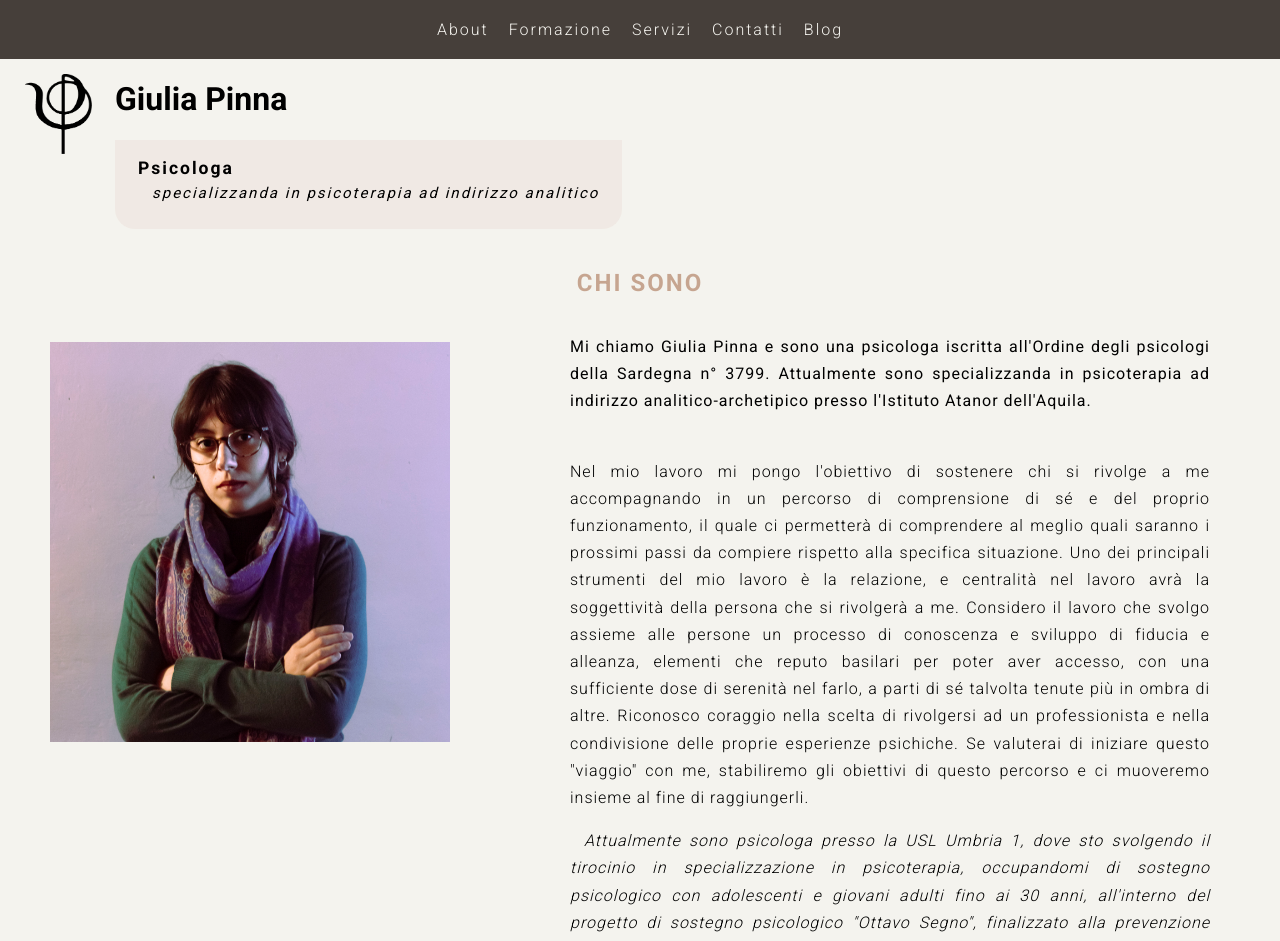
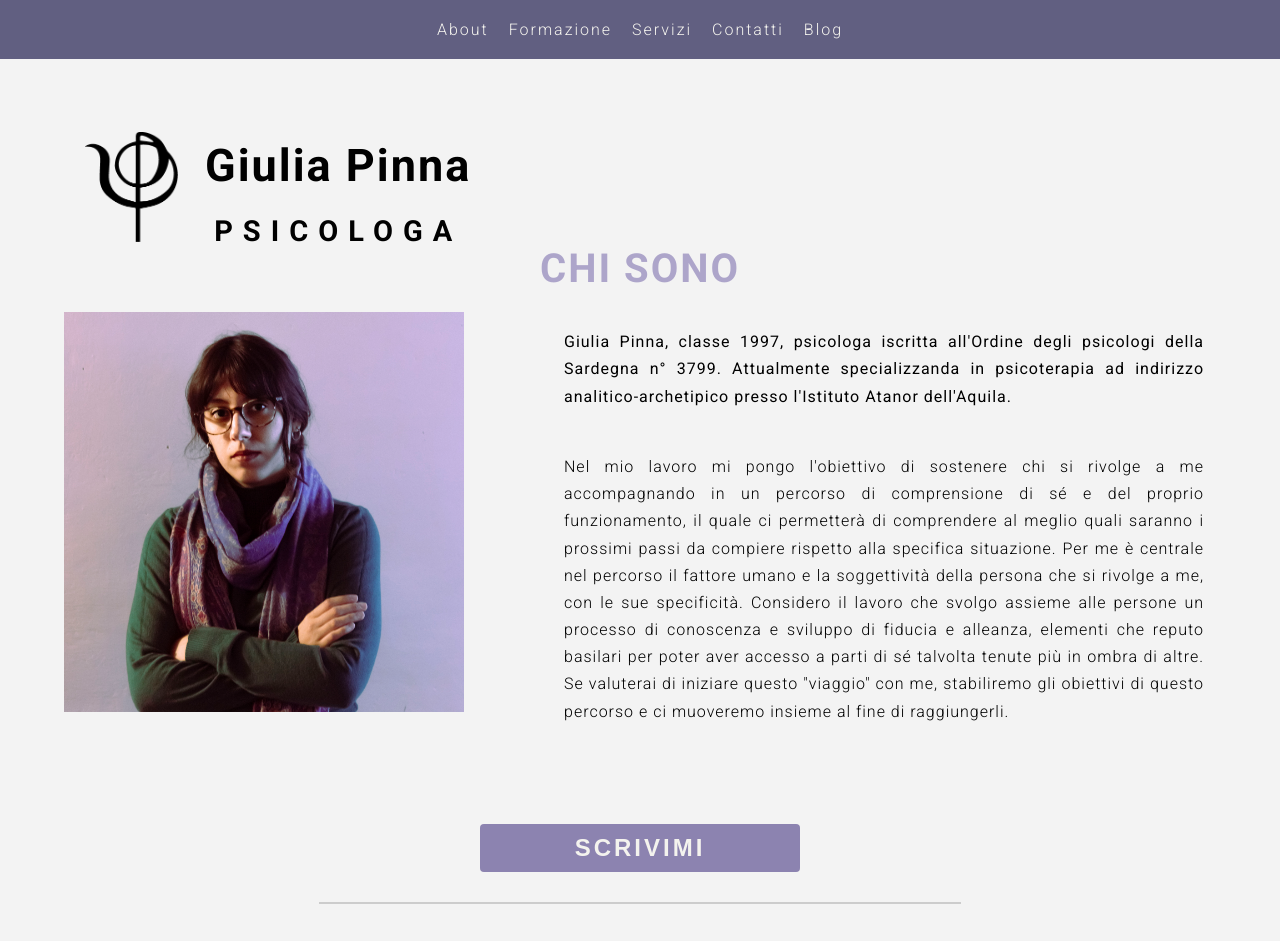
Before and after one commit to stynoap/sitopsy-React, a React (Create React App) app: page / in a window 1280 px wide. Shown: the top 941 px of the page. Built offline with nearby package versions, Linux system fonts and the light colour scheme.

Commit message:
modifca globale stile del sito

```diff
--- a/src/App.css
+++ b/src/App.css
@@ -1,6 +1,11 @@
 
 .App{
     background-color: #f4f3ee;
+    background-color: #f6f9fc;
+    background-color: #f8e7f1;
+    background-color: #f3f3f3;
+
+
 }
 
 hr {
--- a/src/Components/About/About.css
+++ b/src/Components/About/About.css
@@ -1,8 +1,9 @@
 .immagine-profilo{
     width: 400px;
     height: 400px;
-    margin-right: 120px;
-    margin-top: 25px;
+    margin-right: 100px;
+    margin-left: 8px;
+    margin-top: 0px;
     align-self: flex-start;
     /* border-radius: 50%; */
     background-image: url('./../../../public/pinna-psicologa-foto.JPG');
@@ -13,14 +14,17 @@
 }
 
 h2{
+  font-size: 40px;
     margin-bottom: 20px;
     text-transform: uppercase;
     color: #C6A590;
+    color: #7fa085;
+    color: #ada5ca;
     letter-spacing: 2px;
 }
 
 .sez-chi-sono{
-    margin-top: 20px;
+    margin-top: -110px;
     display: flex;
     flex-direction: column;
     align-items: center;
@@ -49,17 +53,18 @@ h2{
 
 
 .scrivimi {
-    background-color: #4a174d;
+    background-color: #8c83b0;
     padding: 10px 20px;
+    font-size:x-large;
     border: none;
     border-radius: 4px;
     cursor: pointer;
     width: 100%;
-    letter-spacing: 1.5px;
+    /* letter-spacing: 5px; */
     text-transform: uppercase;
     width: 25%;
     letter-spacing: 3px;
-    font-weight: 600;
+    font-weight: 800;
     margin-bottom: 10px;
     margin-top: 40px;
   }
--- a/src/Components/About/About.js
+++ b/src/Components/About/About.js
@@ -12,19 +12,18 @@ const About = () => {
             <div className='presentazione'>
                 <div className='immagine-profilo'></div>
                 <p className='descrizione'>
-                    Mi chiamo Giulia Pinna e sono una psicologa iscritta all'Ordine degli psicologi della Sardegna n° 3799.
-                    Attualmente sono specializzanda in psicoterapia ad indirizzo analitico-archetipico presso l'Istituto Atanor dell'Aquila.
+                    Giulia Pinna, classe 1997, psicologa iscritta all'Ordine degli psicologi della Sardegna n° 3799.
+                    Attualmente specializzanda in psicoterapia ad indirizzo analitico-archetipico presso l'Istituto Atanor dell'Aquila.
                     <br />
                     <br />
                     <p className='metodo'>
                     Nel mio lavoro mi pongo l'obiettivo di sostenere chi si rivolge a me accompagnando in un percorso di comprensione
                     di sé e del proprio funzionamento, il quale ci permetterà di comprendere al meglio quali saranno i prossimi passi da compiere
                     rispetto alla specifica situazione.
-                    Uno dei principali strumenti del mio lavoro è la relazione, e centralità nel lavoro avrà la soggettività della persona che si rivolgerà a me.
+                    Per me è centrale nel percorso il fattore umano e la soggettività della persona che
+                    si rivolge a me, con le sue specificità.
                     Considero il lavoro che svolgo assieme alle persone un processo di conoscenza e sviluppo di fiducia e alleanza,
-                    elementi che reputo basilari per poter aver accesso, con una sufficiente dose di serenità nel farlo,
-                    a parti di sé talvolta tenute più in ombra di altre.
-                    Riconosco coraggio nella scelta di rivolgersi ad un professionista e nella condivisione delle proprie esperienze psichiche.
+                    elementi che reputo basilari per poter aver accesso a parti di sé talvolta tenute più in ombra di altre.
 
                     Se valuterai di iniziare questo "viaggio" con me, stabiliremo gli obiettivi di questo percorso e ci muoveremo insieme
                     al fine di raggiungerli.
@@ -32,8 +31,10 @@ const About = () => {
                     <br/>
                     <br/>
 
-                    <i>Attualmente sono psicologa presso la USL Umbria 1, dove sto svolgendo il tirocinio in specializzazione in psicoterapia, occupandomi di sostegno psicologico
-                    con adolescenti e giovani adulti fino ai 30 anni, all'interno del progetto di sostegno psicologico "Ottavo Segno", finalizzato alla prevenzione della salute mentale dei giovani.</i>
+                    {/* <i>Attualmente sono psicologa presso la USL Umbria 1, dove sto svolgendo
+                        il tirocinio in specializzazione in psicoterapia, occupandomi di sostegno psicologico
+                    con adolescenti e giovani adulti fino ai 30 anni, all'interno del progetto di sostegno
+                    psicologico "Ottavo Segno", finalizzato alla prevenzione della salute mentale dei giovani.</i> */}
                 </p>
                 </p>
 
--- a/src/Components/Footer/Footer.css
+++ b/src/Components/Footer/Footer.css
@@ -2,6 +2,8 @@
 footer {
     margin-top: 50px;
     background-color: #494041;
+    background-color: #615f81;
+
     color:  #f3e5da;
     padding: 20px;
     text-align: left;
--- a/src/Components/Header/Header.css
+++ b/src/Components/Header/Header.css
@@ -2,24 +2,38 @@
     background-image: url('../../../public/LOGO-PSICOLOGIA-2.png');
     background-size: contain;
     background-repeat: no-repeat;
-    width: 80px;
-    height: 80px;
+    width: 110px;
+    height: 110px;
     margin-right: 10px;
-    margin-top: 15px;
-    margin-left: 25px;
+    margin-top: 23px;
+    margin-left: 85px;
 }
 
 .header
 {
+    margin-top: 50px;
     display: flex;
     flex-direction: row;
     justify-content: flex-start;
 }
 
 .sottotitolo-header{
-    background-color: #eee5dea4;
-    padding: 0.5px 23px;
-    border-radius: 0 0 20px 20px;
+    /* background-color: #eee5dea4;
+    background-color: #efe7f8; */
+    /* padding: 0.5px 23px;
+    border-radius: 0 0 20px 20px; */
     letter-spacing: 2px;
-    font-size: 15px;
+    font-size: 35px;
+    font-variant: small-caps;
+    letter-spacing: 10px;
+    padding: 0px;
+    /* border: 1px solid black; */
+    text-align: center;
+    position: relative;
+    top: -30px;
 }
+
+div h1{
+    letter-spacing: 2px;
+    font-size: 45px;
+}
--- a/src/Components/Header/Header.js
+++ b/src/Components/Header/Header.js
@@ -8,8 +8,8 @@ const Header = () => {
             <div>
                 <h1>Giulia Pinna</h1>
                 <div className="sottotitolo-header">
-                    <h3>Psicologa</h3>
-                    <p><i>specializzanda in psicoterapia ad indirizzo analitico</i></p>
+                    <h3>psicologa</h3>
+                    {/* <p><i>specializzanda in psicoterapia ad indirizzo analitico</i></p> */}
                 </div>
 
             </div>
--- a/src/Components/Menu/menu.css
+++ b/src/Components/Menu/menu.css
@@ -20,7 +20,9 @@
     display: flex;
     flex-direction: row;
     justify-content: center;
-    background-color: #463f3a;
+    /* background-color: #463f3a; */
+    background-color: #384630;
+    background-color: #615f81;
     color: #f4f3ee;
     padding: 20px;
   }
--- a/src/Components/Scrivimi/Scrivimi.css
+++ b/src/Components/Scrivimi/Scrivimi.css
@@ -24,7 +24,7 @@
     width: 100%;
     padding: 10px;
     margin-bottom: 16px;
-    border: 1px solid #C6A590;;
+    border: 1px solid #8c83b0;
     border-radius: 4px;
     box-sizing: border-box;
   }
@@ -33,6 +33,7 @@
 
   .contact-form button {
     background-color: #7b6f67;
+    background-color: #8c83b0;
     color: #fff;
     padding: 10px 20px;
     border: none;
@@ -45,9 +46,9 @@
   }
 
   .contact-form button:hover {
-    background-color: #f3e5da;
-    color: #463f3a;
-    border: 1.3px solid #463f3a;
+    background-color: #ecebee;
+    color: #8c83b0;
+    border: 1.3px solid #8c83b0;;
     letter-spacing: 3.7px;
 
   }
--- a/src/Components/Servizi/Servizi.css
+++ b/src/Components/Servizi/Servizi.css
@@ -17,9 +17,14 @@
 }
 .descrizione li{
     letter-spacing: 2px;
+    font-size: 22px;
     font-weight:300;
     margin-bottom: 10px;
-    background-color: #eee5de;
+    /* background-color: #eee5de; */
+    /* background-color: #e9dbf7; */
+    background-color: #efe7f8;
+    background-color: #e1f3e8;
+    background-color: #eae8f3;
     padding: 15px;
     border-radius: 0 0 10px 0;
 }
```
